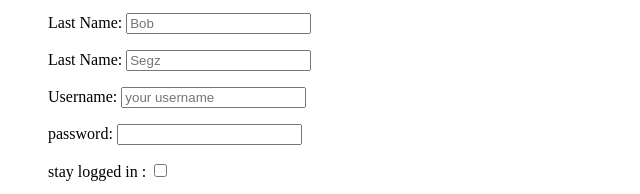
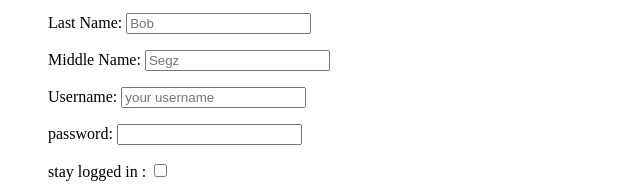
Before and after one commit to Code-Davidson/nHubfork-Ehimen, a plain HTML site: page profile.html in a window 1280 px wide. Shown: the part 341-535 px from the top of the page, 0-640 px from the left. Drawn offline with Linux system fonts and the light colour scheme.

Commit message:
profile log added

```diff
--- a/profile.html
+++ b/profile.html
@@ -18,7 +18,7 @@
 <form>
 <p>First Name: <input type="text" placeholder="Rob"></p>
 <p>Last Name: <input type="text" placeholder="Bob"></p>
-<p>Last Name: <input type="text" placeholder="Segz"></p>
+<p>Middle Name: <input type="text" placeholder="Segz"></p>
 
 <p>Username: <input type="text" placeholder="your username"></p>
 <p>password: <input type="text"></p>
```
